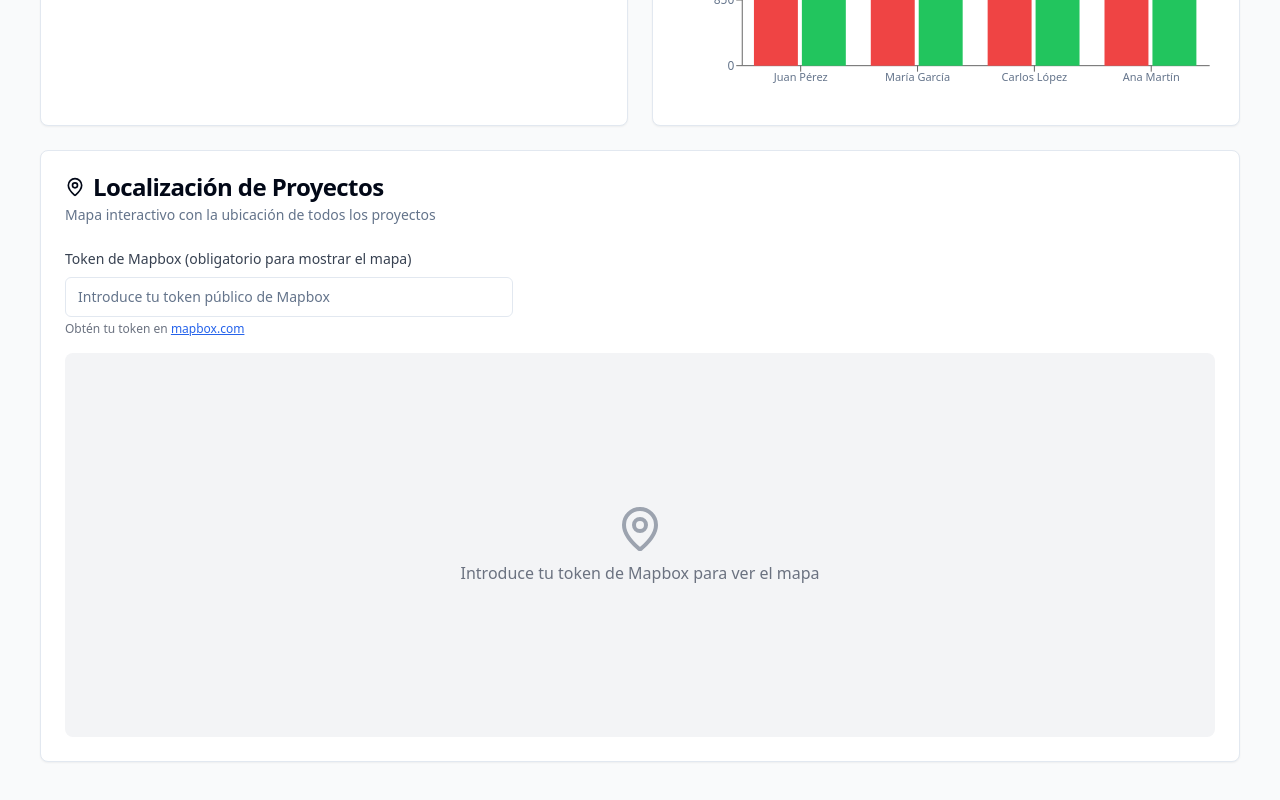
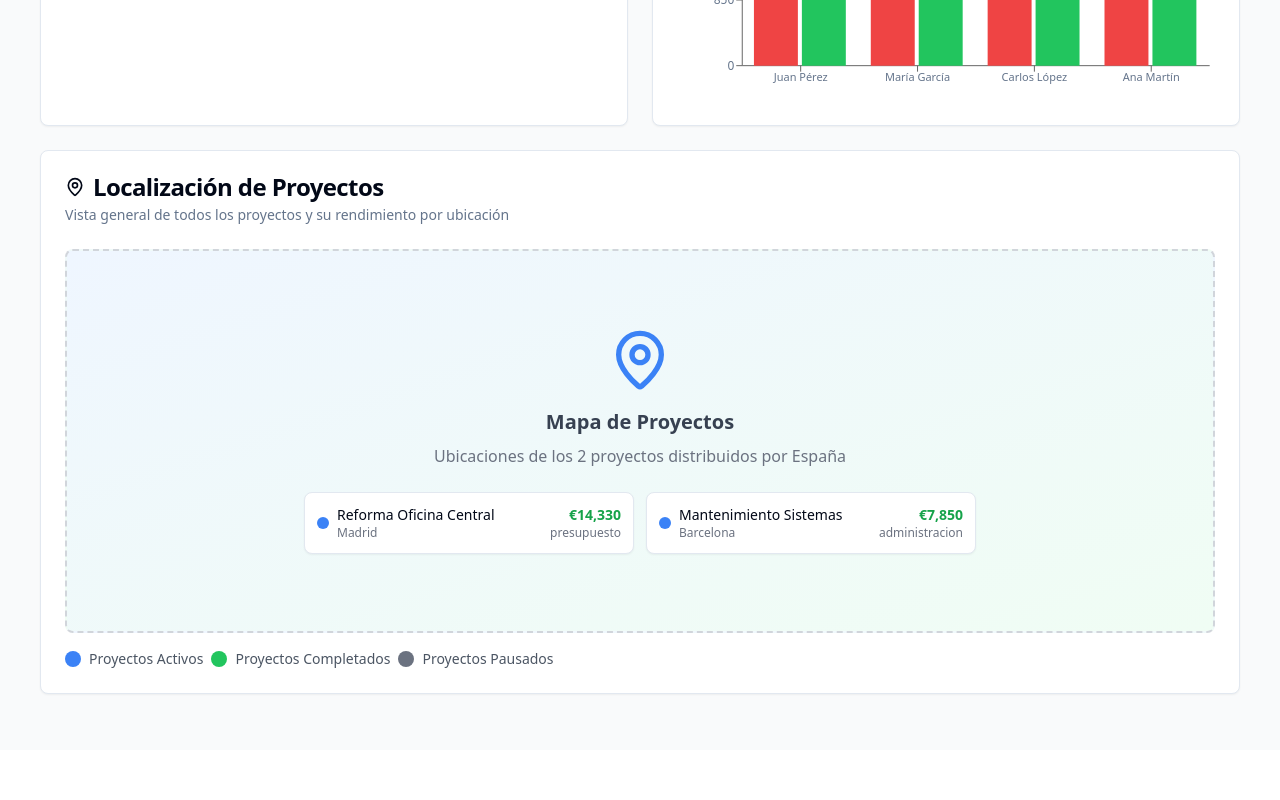
Before and after one commit to Juanesmarsan/worker-schedule-organizer, a React (Vite) app: page / in a window 1280 px wide. Shown: the part 2259-3059 px from the top of the page. After the commit the page ends 3009 px from the top, so only its background shows below. Built offline with nearby package versions, Linux system fonts and the light colour scheme.

Commit message:
Fix: Remove password requirement for map
The map should be visible without requiring a password.

```diff
--- a/src/components/DashboardWithData.tsx
+++ b/src/components/DashboardWithData.tsx
@@ -20,7 +20,6 @@ const DashboardWithData = ({ projects, absences }: DashboardWithDataProps) => {
   const [workersData, setWorkersData] = useState<any[]>([]);
   const [absenceData, setAbsenceData] = useState<any[]>([]);
   const [projectTypeData, setProjectTypeData] = useState<any[]>([]);
-  const [mapboxToken, setMapboxToken] = useState<string>("");
 
   const totalRevenue = projects.reduce((sum, project) => {
     return sum + (project.budget || (project.hourlyRate || 0) * 160);
@@ -221,6 +220,70 @@ const DashboardWithData = ({ projects, absences }: DashboardWithDataProps) => {
 
     setProjectTypeData(typeComparisonData);
   }, [projects, absences]);
+
+  // Componente de mapa estático simplificado
+  const StaticProjectMap = () => {
+    return (
+      <div className="relative">
+        <div className="h-96 w-full rounded-lg bg-gradient-to-br from-blue-50 to-green-50 border-2 border-dashed border-gray-300 flex flex-col items-center justify-center">
+          <MapPin className="w-16 h-16 text-blue-500 mb-4" />
+          <h3 className="text-xl font-semibold text-gray-700 mb-2">Mapa de Proyectos</h3>
+          <p className="text-gray-500 text-center max-w-md">
+            Ubicaciones de los {projects.length} proyectos distribuidos por España
+          </p>
+
+          {/* Lista de proyectos con ubicaciones */}
+          <div className="mt-6 grid grid-cols-1 md:grid-cols-2 gap-3 w-full max-w-2xl">
+            {projects.slice(0, 6).map((project, index) => {
+              const projectRevenue = project.budget || (project.hourlyRate || 0) * 160;
+              const projectExpenses = project.variableExpenses?.reduce((sum, exp) => sum + exp.amount, 0) || 0;
+              const projectProfit = projectRevenue - projectExpenses;
+
+              return (
+                <div key={project.id} className="bg-white rounded-lg p-3 shadow-sm border flex items-center justify-between">
+                  <div className="flex items-center space-x-2">
+                    <div className={`w-3 h-3 rounded-full ${
+                      project.status === 'activo' ? 'bg-blue-500' :
+                      project.status === 'completado' ? 'bg-green-500' : 'bg-gray-500'
+                    }`}></div>
+                    <div>
+                      <p className="font-medium text-sm">{project.name}</p>
+                      <p className="text-xs text-gray-500">{project.city || 'Sin ubicación'}</p>
+                    </div>
+                  </div>
+                  <div className="text-right">
+                    <p className="text-sm font-bold text-green-600">€{projectProfit.toLocaleString()}</p>
+                    <p className="text-xs text-gray-500">{project.type}</p>
+                  </div>
+                </div>
+              );
+            })}
+          </div>
+
+          {projects.length > 6 && (
+            <p className="text-sm text-gray-500 mt-3">
+              Y {projects.length - 6} proyectos más...
+            </p>
+          )}
+        </div>
+
+        <div className="mt-4 flex flex-wrap gap-2">
+          <div className="flex items-center space-x-2">
+            <div className="w-4 h-4 bg-blue-500 rounded-full"></div>
+            <span className="text-sm text-gray-600">Proyectos Activos</span>
+          </div>
+          <div className="flex items-center space-x-2">
+            <div className="w-4 h-4 bg-green-500 rounded-full"></div>
+            <span className="text-sm text-gray-600">Proyectos Completados</span>
+          </div>
+          <div className="flex items-center space-x-2">
+            <div className="w-4 h-4 bg-gray-500 rounded-full"></div>
+            <span className="text-sm text-gray-600">Proyectos Pausados</span>
+          </div>
+        </div>
+      </div>
+    );
+  };
 
   return (
     <div className="p-6 space-y-6 bg-gray-50 min-h-screen">
@@ -562,37 +625,11 @@ const DashboardWithData = ({ projects, absences }: DashboardWithDataProps) => {
               <span>Localización de Proyectos</span>
             </CardTitle>
             <CardDescription>
-              Mapa interactivo con la ubicación de todos los proyectos
+              Vista general de todos los proyectos y su rendimiento por ubicación
             </CardDescription>
           </CardHeader>
           <CardContent>
-            <div className="mb-4">
-              <label htmlFor="mapbox-token" className="block text-sm font-medium text-gray-700 mb-2">
-                Token de Mapbox (obligatorio para mostrar el mapa)
-              </label>
-              <Input
-                id="mapbox-token"
-                type="password"
-                placeholder="Introduce tu token público de Mapbox"
-                value={mapboxToken}
-                onChange={(e) => setMapboxToken(e.target.value)}
-                className="max-w-md"
-              />
-              <p className="text-xs text-gray-500 mt-1">
-                Obtén tu token en <a href="https://mapbox.com/" target="_blank" rel="noopener noreferrer" className="text-blue-600 underline">mapbox.com</a>
-              </p>
-            </div>
-
-            {mapboxToken ? (
-              <ProjectMap projects={projects} mapboxToken={mapboxToken} />
-            ) : (
-              <div className="h-96 bg-gray-100 rounded-lg flex items-center justify-center">
-                <div className="text-center">
-                  <MapPin className="w-12 h-12 text-gray-400 mx-auto mb-2" />
-                  <p className="text-gray-500">Introduce tu token de Mapbox para ver el mapa</p>
-                </div>
-              </div>
-            )}
+            <StaticProjectMap />
           </CardContent>
         </Card>
       </div>
```
